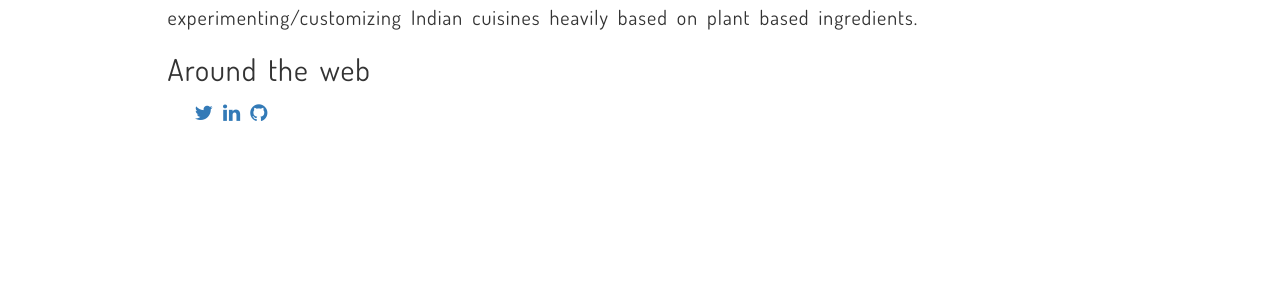
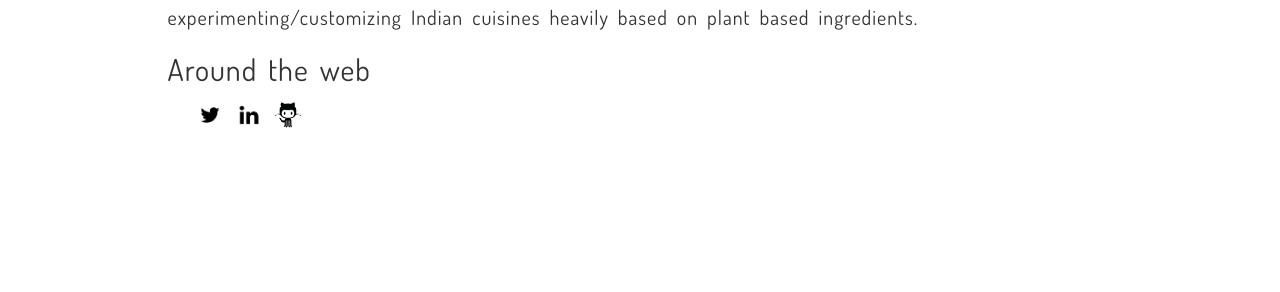
Before and after one commit to Sasikala-Ravichandran/sasi-kala.github.io, a Jekyll site: the page built from about.html, in a window 1280 px wide. Shown: the part 314-606 px from the top of the page. Built offline with Jekyll 4.4.1, drawn with Linux system fonts in a browser that asks for light colours; nearby versions of some CDN libraries; Markdown is read by kramdown in place of the engine named in the settings; comment, search, counter and statistics services are not loaded.

Commit message:
Modified about page

```diff
--- a/about.html
+++ b/about.html
@@ -11,17 +11,9 @@ title: About
   <br>
   <h2>Around the web</h2>
   &nbsp;&nbsp;
-  <a href="https://twitter.com/sasikalaravicha">
-    <i class="fa fa-twitter"></i>
-  </a>
-
-  <a href="https://www.linkedin.com/in/sasikala-ravichandran-5b066419">
-    <i class="fa fa-linkedin"></i>
-  </a>
-
-  <a href="https://github.com/Sasikala-Ravichandran">
-    <i class="fa fa-github"></i>
-  </a>
+  <a href="https://twitter.com/sasikalaravicha"><img src="img/twitter-wrap.png" alt="Twitter Logo" height="30" width="30"></a>
+  <a href="https://www.linkedin.com/in/sasikala-ravichandran-5b066419"><img src="img/linkedin-wrap.png" alt="Linkedin Logo" height="30" width="30"></a>
+  <a href="https://github.com/Sasikala-Ravichandran"><img src="img/github-wrap.png" alt="Github Logo"height="30" width="30" ></a>
 
    <!-- No need
   <h2>Contact me</h2>
```
